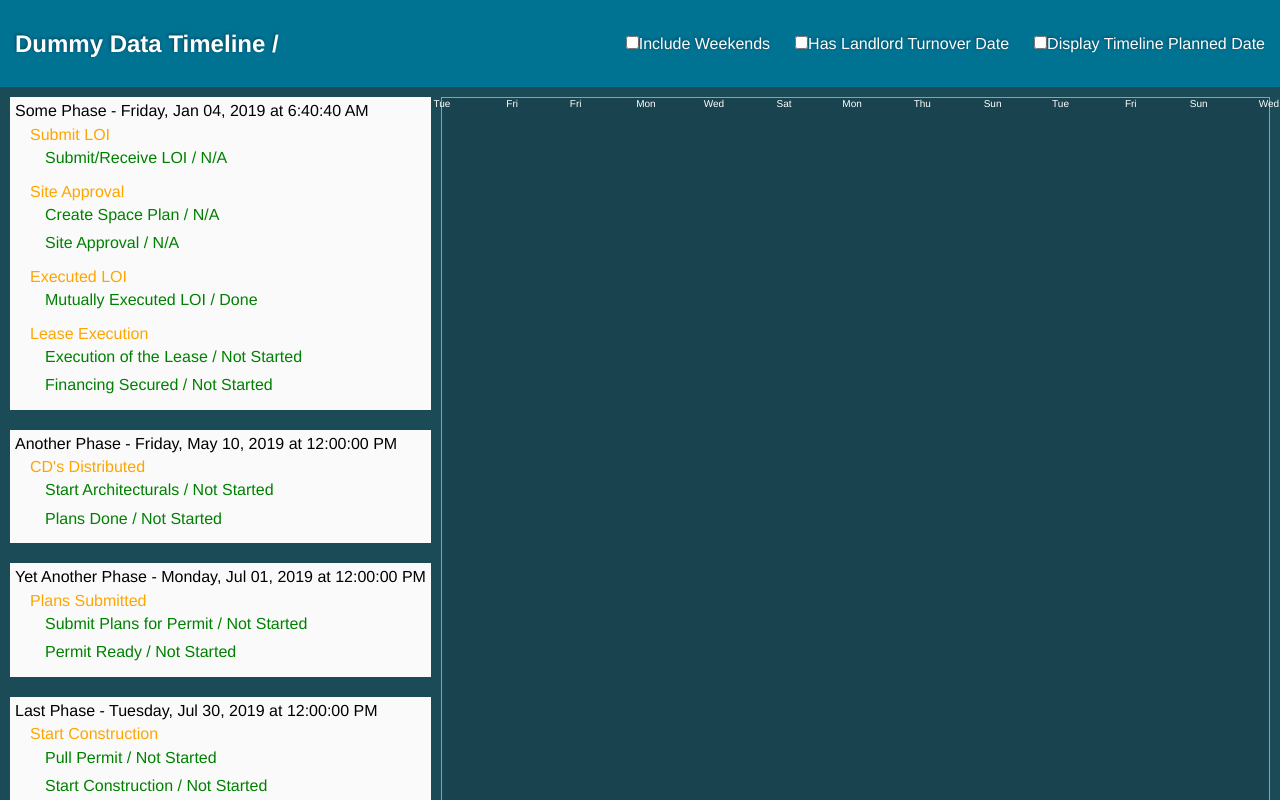
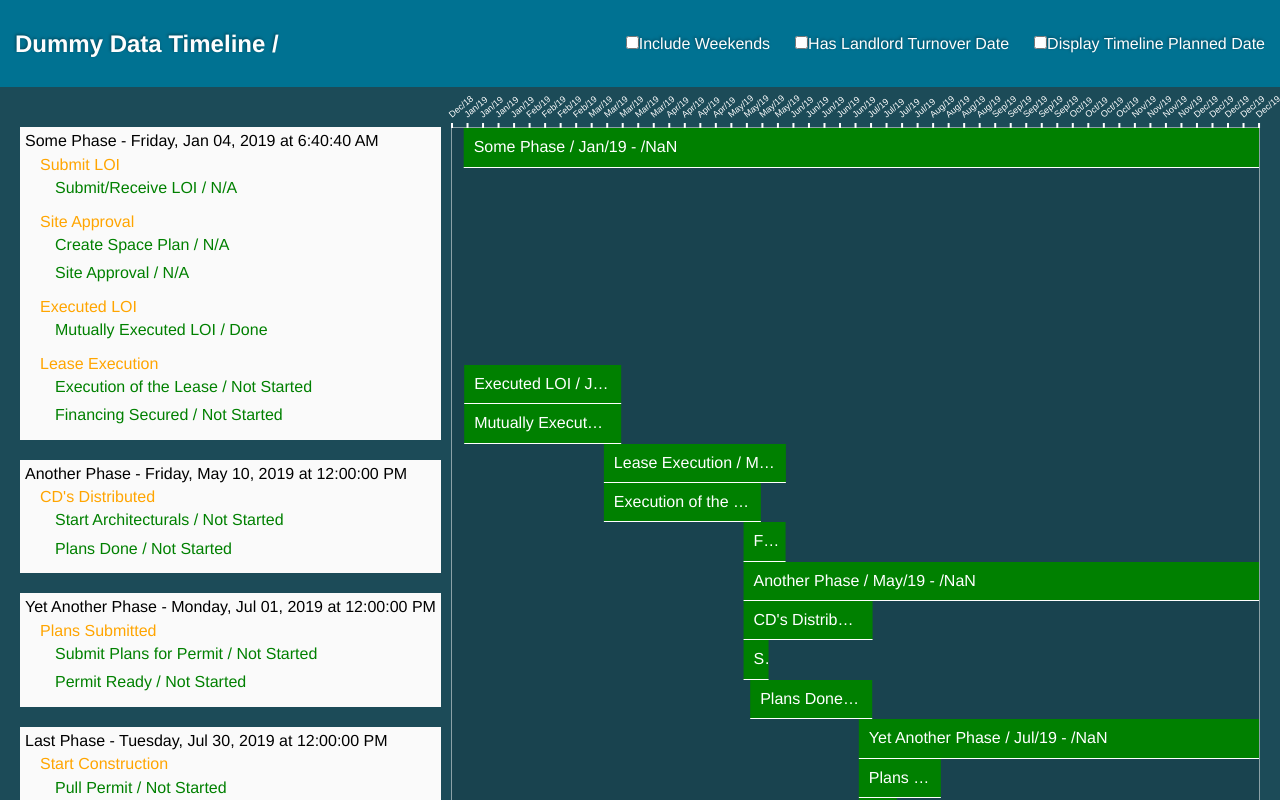
Before and after one commit to thegoodideaco/synuma-gantt, a Vue app in the folder gantt/standalone/vue-gantt-playground/: page /#/ in a window 1280 px wide. Built offline with nearby package versions, Linux system fonts and the light colour scheme.

Commit message:
added display prototype for rows

```diff
--- a/gantt/standalone/vue-gantt-playground/src/App.vue
+++ b/gantt/standalone/vue-gantt-playground/src/App.vue
@@ -18,7 +18,7 @@
     > * {
       &:nth-child(2) {
         overflow: auto;
-        padding: 10px;
+        padding: 40px 20px 10px;
         background-color: #1c4b58;
       }
     }
--- a/gantt/standalone/vue-gantt-playground/src/components/gantt/GanttChart.vue
+++ b/gantt/standalone/vue-gantt-playground/src/components/gantt/GanttChart.vue
@@ -1,10 +1,26 @@
 <template>
   <div class="gantt">
-    <div class="ticks">
-      <div v-for="(item, index) in timeTicks"
+    <svg width="100%"
+         height="100%">
+      <scale-ticks :scale="zoomTransform || scale"
+                   :count="30"
+                   position="top">
+        <!-- slot content -->
+        <template v-slot:default="item">
+          <!-- {{ item.value | formatDate }} -->
+          <text>{{ item.value | formatDate }}
+
+            <title>{{ item.value }}</title>
+          </text>
+        </template>
+      </scale-ticks>
+    </svg>
+
+    <div class="bg">
+      <div v-for="(item,index) in orderedDescendants"
            :key="index"
-           :style="{left: `${item.x}px`}">
-        {{ item.value | formatDate }}
+           :style="getRowStyle(item)">
+        {{ item.data.name }} / {{ item.data.startDate | formatDate }} - {{ item.data.plannedCompleteDate | formatDate }}
       </div>
     </div>
   </div>
@@ -12,6 +28,7 @@
 
 <script>
 import * as d3 from 'd3'
+import ScaleTicks from '@/components/gantt/ScaleTicks.vue'
 
 export default {
   filters: {
@@ -20,9 +37,13 @@ export default {
     },
 
     formatDate(dateStr) {
-      const f = d3.timeFormat('%a')(new Date(dateStr))
+
+      const f = d3.timeFormat('%b/%y')(typeof dateStr === 'number' ? dateStr : Date.parse(dateStr))
       return f
     }
+  },
+  components: {
+    ScaleTicks: ScaleTicks
   },
   props: {
     value: {
@@ -31,8 +52,12 @@ export default {
   },
   data() {
     return {
-      dimensions: null,
-      tickAmount: 10
+      dimensions:    null,
+      tickAmount:    10,
+      scale:         d3.scaleTime(),
+      scaleY:        d3.scaleLinear(),
+      zoom:          null,
+      zoomTransform: null
     }
   },
   computed: {
@@ -55,9 +80,9 @@ export default {
       return all.splice(1)
     },
 
+    /** @returns {{phases: d3.HierarchyNode<Phase>[], milestones: d3.HierarchyNode<Milestone>[], tasks: d3.HierarchyNode<Task>[]}} */
     groupedDescendants() {
       if (this.orderedDescendants) {
-        /** @type {[d3.HierarchyNode<Phase>[], d3.HierarchyNode<Milestone>[], d3.HierarchyNode<Task>[]]} */
         const [phases, milestones, tasks] = d3
           .nest()
           .key(v => v.depth)
@@ -115,29 +140,9 @@ export default {
       // })
     },
 
+    /** @returns {[number, number]} */
     dateRange() {
       if (this.allDates) return d3.extent(this.allDates)
-    },
-
-    /** @returns {Date[]} */
-    timeTicks() {
-      if (this.dateRange && this.dimensions) {
-        const { width } = this.dimensions
-
-        /** @type {d3.ScaleTime<number,number>} */
-        const s = d3
-          .scaleTime()
-          .domain(this.dateRange)
-          .range([0, width])
-          .nice()
-
-        return s.ticks().map(d => {
-          return {
-            x:     s(d),
-            value: d
-          }
-        })
-      }
     },
 
     totalTime() {
@@ -160,6 +165,38 @@ export default {
           .reverse()
           .join(', ')
       }
+    },
+
+    phaseTimes() {
+      if(!this.groupedDescendants.phases) return []
+      const phases = this.groupedDescendants.phases.filter(
+        v => v.data.startDate != null
+      )
+
+      return phases.map(v => Date.parse(v.data.startDate))
+    }
+  },
+  watch: {
+    /** @param {{width: number, height: number}} val */
+    dimensions: {
+      handler(val) {
+        if (val) {
+          this.scale.range([0, val.width]).nice(30)
+        }
+      },
+      immediate: true
+    },
+
+    /**
+     * @param {number[]} val
+     */
+    allDates: {
+      handler(val) {
+        if (val && val.length) {
+          this.scale.domain(d3.extent(val))
+        }
+      },
+      immediate: true
     }
   },
   mounted() {
@@ -172,7 +209,16 @@ export default {
       width
     } = this.$el.getBoundingClientRect()
 
-    console.log(this.$el)
+    this.scale = d3
+      .scaleTime()
+      .domain(this.dateRange)
+      .range([0, width / 2])
+
+    this.scaleY = d3
+      .scaleLinear()
+      .domain([0, 20])
+      .range([0, height])
+
     this.dimensions = {
       bottom,
       height,
@@ -180,6 +226,52 @@ export default {
       right,
       top,
       width
+    }
+
+    this.zoom = d3
+      .zoom()
+      .scaleExtent([0.25, 4])
+      .on('zoom', () => {
+        /** @type {d3.ZoomTransform} */
+        const z = d3.event.transform
+
+        this.zoomTransform = z.rescaleX(this.scale)
+      })
+
+    this.zoom(d3.select(this.$el))
+
+    // zoom.
+  },
+  methods: {
+
+    /**
+     * @param {number | string} date
+     * @returns {any}
+     */
+    getItemPosition(date) {
+      const x = (this.zoomTransform || this.scale)(typeof date === 'string' ? Date.parse(date) : date)
+
+      return {
+        transform: `translate3d(${x}px, 0, 0)`
+      }
+    },
+
+    /** @param {d3.HierarchyNode<DescendantItem>} item */
+    getRowStyle(item) {
+
+      const date = item.data.startDate
+      const end = item.data.plannedCompleteDate
+
+      const s = typeof date === 'string' ? Date.parse(date) : date
+      const e = typeof end === 'string' ? Date.parse(end) : end
+      const sx = (this.zoomTransform || this.scale)(s)
+      const se = (this.zoomTransform || this.scale)(e)
+
+
+      return {
+        transform: `translate3d(${sx}px, 0, 0)`,
+        width:     `${se - sx}px`
+      }
     }
   }
 }
@@ -191,15 +283,43 @@ export default {
   height: 100%;
   position: relative;
 
-  .ticks {
+  text {
     position: relative;
-    font-size: 10px;
+    font-size: 9px;
     line-height: normal;
-    > * {
-      position: absolute;
-      top: 0;
-      transform: translateX(-50%);
-    }
+    transform-origin: 0 0;
+    transform: rotate(-40deg);
+    text-anchor: unset;
+  }
+
+  svg {
+    overflow: visible;
   }
 }
+
+.circles,
+.bg {
+  position: absolute;
+  top: 0;
+  left: 0;
+  width: 100%;
+  height: 100%;
+
+  overflow: hidden;
+}
+.circle {
+  position: absolute;
+  top: 0;
+}
+
+.bg > div {
+  padding: 10px;
+  background-color: green;
+  min-width: 5px;
+  overflow: hidden;
+  text-overflow: ellipsis;
+  display: block;
+  white-space: nowrap;
+  border-bottom: 1px solid #fff;
+}
 </style>
--- /dev/null
+++ b/gantt/standalone/vue-gantt-playground/src/components/gantt/ScaleTicks.vue
@@ -0,0 +1,114 @@
+<template>
+  <g class="scale-ticks"
+     :class="[position]">
+    <!-- Tick instance -->
+    <g v-for="(item, index) in ticks"
+       :key="index"
+       :transform="item.transform">
+      <!-- Tick Line -->
+      <line v-bind="item.lineTransform"
+            stroke="#fff"
+            stroke-width="2" />
+
+      <!-- Text -->
+      <g v-bind="item.textTransform">
+        <slot v-bind="item">
+          <text>{{ item.value }}</text>
+        </slot>
+      </g>
+    </g>
+  </g>
+</template>
+
+<script>
+/**
+ * Creates a tick display
+ * TODO: Need to make this work on all axis
+ */
+export default {
+  props: {
+    scale: {
+      type:     Function,
+      required: true
+    },
+    position: {
+      type:    String,
+      default: 'left',
+      validator(val) {
+        return ['left', 'top', 'right', 'bottom'].includes(val)
+      }
+    },
+    count: {
+      type: Number
+    }
+  },
+  computed: {
+    ticks() {
+      return this.scale.ticks(this.count).map(v => {
+        const s = this.scale(v)
+        const p = this.position
+
+        // Pixel values
+        const x = p === 'left' || p === 'right' ? 0 : s
+        const y = p === 'top' || p === 'bottom' ? 0 : s
+
+        // translation
+        const transform = `translate(${x} ${y})`
+
+        const lineTransform = {
+          x0: 0,
+          y0: 0,
+          x1: p === 'left' ? -5 : p === 'right' ? 5 : 0,
+          y1: p === 'top' ? -5 : p === 'bottom' ? 5 : 0
+        }
+
+        const tx = p === 'left' ? -10 : p === 'right' ? 10 : 0
+        const ty = p === 'top' ? -10 : p === 'bottom' ? 1 : 0
+
+        const textTransform = {
+          transform: `translate(${tx} ${ty})`
+        }
+
+        return {
+          transform,
+          lineTransform,
+          textTransform,
+          value: v
+        }
+      })
+    }
+  }
+}
+</script>
+
+<style scoped lang="scss">
+.scale-ticks {
+  // clip-path: inset(0 0 0 20px);
+  user-select: none;
+}
+
+text {
+  fill: #fff;
+  // transform: translateY(-200px);
+  font-size: 12px;
+  text-anchor: middle;
+
+  // .top & {
+  // }
+
+  .left & {
+    dominant-baseline: central;
+    text-anchor: end;
+  }
+
+  .right & {
+    dominant-baseline: central;
+    text-anchor: start;
+  }
+
+  .bottom & {
+    text-anchor: middle;
+    transform: translateY(20px);
+  }
+}
+</style>
```
